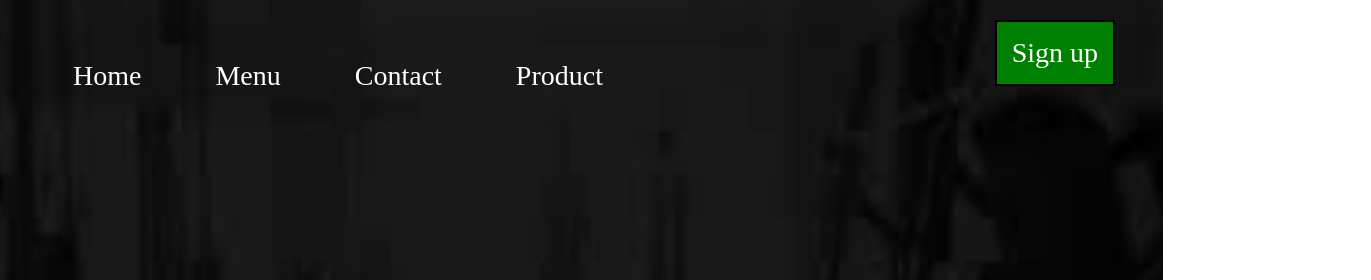
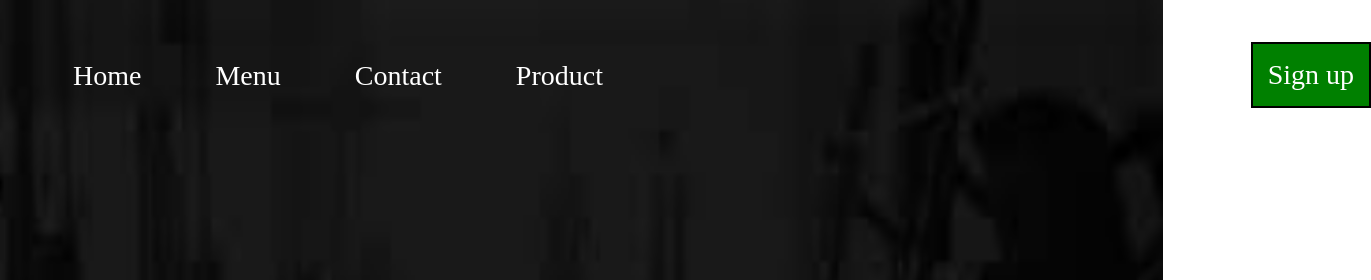
Before and after one commit to M-Hanzla-Saeed/Simple-Front-Page, a plain HTML site: page index.html in a window 1280 px wide. Shown: the top 280 px of the page, 1371 px wide, since content can reach past the window. Drawn offline with Linux system fonts and the light colour scheme.

Commit message:
set width

```diff
--- a/index.css
+++ b/index.css
@@ -1,8 +1,12 @@
+
+
 body{
     background-image: url(images.jfif);
     background-repeat: no-repeat;
     background-size: 100% 100%;
     background-attachment: fixed;
+    width: 100vh;
+
 }
 .nav{
     list-style: none;
@@ -23,7 +27,10 @@ body{
 }
 .e{
     float: right;
-    margin-top:0px;
+    position: relative;
+    left: 720px;
+    bottom: 70px;
+    /* margin-top:0px; */
     border: 2px solid black;
     background-color: green;
 
```
